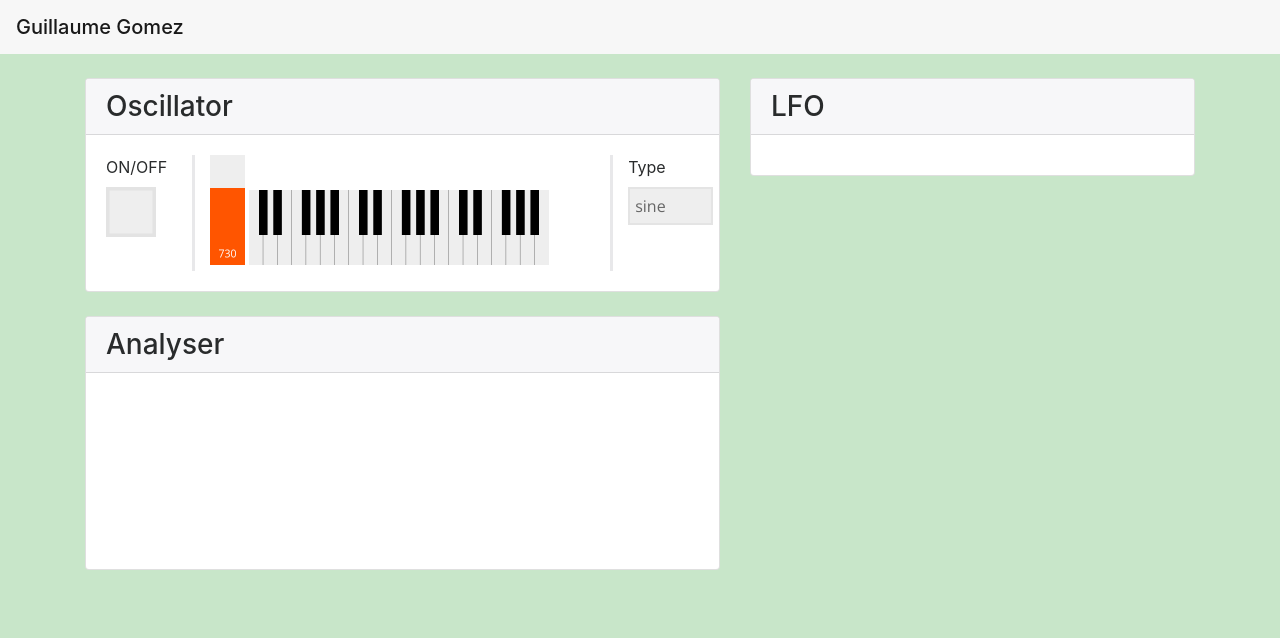
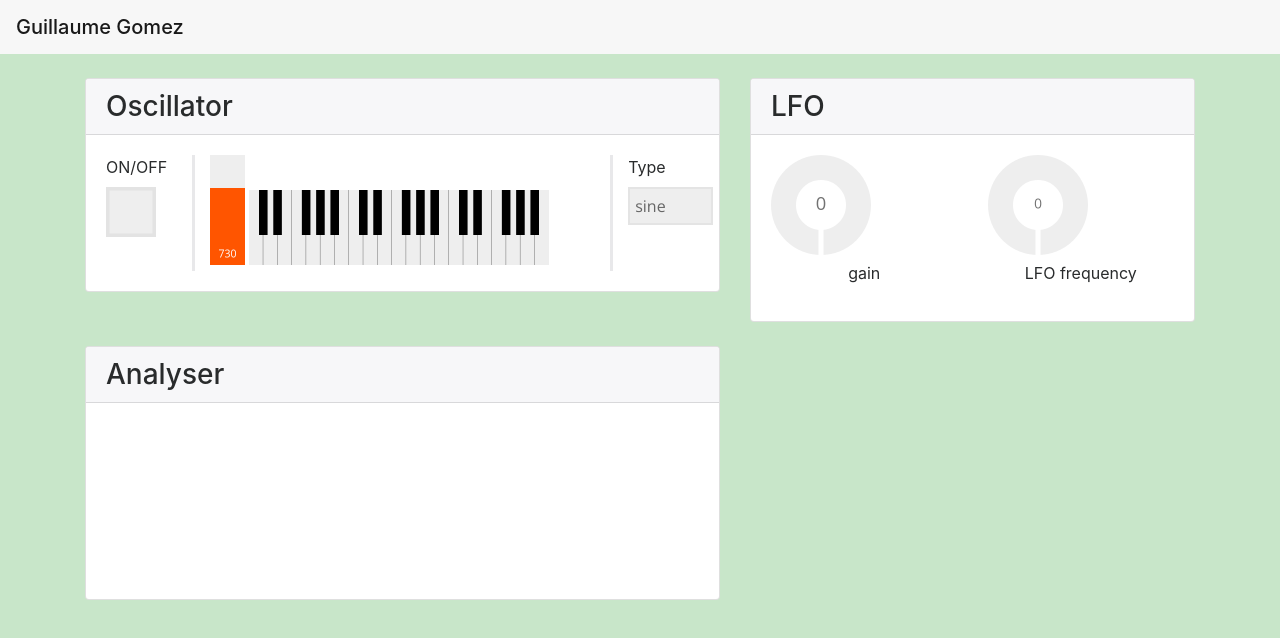
Before and after one commit to guillaume-gomez/music-mooc, a website: page src/week2/week_2_challenge.html in a window 1280 px wide. Drawn offline with nearby package versions, Linux system fonts and the light colour scheme.

Commit message:
add two sliders

```diff
--- a/src/week2/week_2_challenge.html
+++ b/src/week2/week_2_challenge.html
@@ -45,7 +45,16 @@
            <h3 class="card-header">LFO</h3>
             <div class="card-block">
               <div class="row">
-
+                <div class="col-sm-6">
+                  <canvas id="gainlfo" nx="dial"  min="0" max="500"></canvas>
+                  <br>
+                  <p class="text-center">gain</p>
+                </div>
+                <div class="col-sm-6">
+                  <canvas id="freqlfo" nx="dial"  min="0" max="1000"></canvas>
+                  <br/>
+                  <p class="text-center">LFO frequency</p>
+                </div>
               </div>
             </div>
           </div>
@@ -72,22 +81,6 @@
 <script>
     var audio_context = window.AudioContext || window.webkitAudioContext;
     var con = new audio_context();
-
-    // var osc = con.createOscillator();
-    // var lfo = con.createOscillator();
-
-    // var lfo_amp = con.createGain();
-    // lfo_amp.gain.value = 200;
-
-    // osc.frequency.value = 300;
-    // lfo.frequency.value = 15;
-
-    // lfo.connect(lfo_amp);
-    // lfo_amp.connect(osc.frequency);
-    // osc.connect(con.destination);
-
-    // osc.start();
-    // lfo.start();
 
     // Encapsulate an oscillator
     Oscillator = function(destination) {
@@ -161,9 +154,18 @@
       oscillator.createOscillator();
       let analyser = con.createAnalyser();
       oscillator.ocs().connect(analyser);
+      let lfo = con.createOscillator();
+      let lfo_amp = con.createGain();
+      //lfo_amp.gain.value = 200;
+
+      lfo.connect(lfo_amp);
+      lfo_amp.connect(oscillator.ocs().frequency);
+
       let graph = new Analyser(oscillator.ocs());
       graph.initAnalyser(analyser);
       graph.drawer(analyser);
+
+      lfo.start();
 
       const midiToFreq = (midiValue) => {
         const midiToFreq = {
@@ -234,11 +236,21 @@
         }
         selectTag.addEventListener("change", fun);
       }
+
+      const gainlfoChanged = (data) => {
+        lfo_amp.gain.value = data.value;
+      }
+
+      const lfoFrequencyChanged = (data) => {
+        lfo.frequency.value = data.value;
+      }
       //on page loaded
       nx.onload = () => {
         nx.widgets.keyboard1.on('*', keyboardChanged);
         nx.widgets.on_off.on('*', onOffOsc);
         nx.widgets.slidder1.on("*", sliderChanged);
+        nx.widgets.gainlfo.on("*", gainlfoChanged);
+        nx.widgets.freqlfo.on("*", lfoFrequencyChanged);
         initSelectType();
 
       };
```
